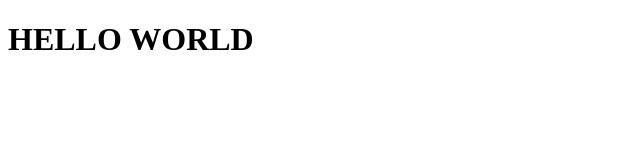
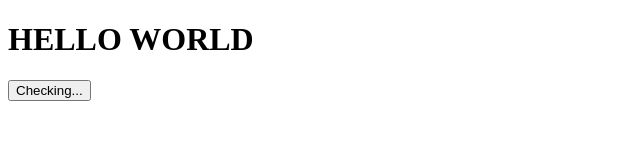
Before and after one commit to 472pis/oauth_test, a plain HTML site: page index.html in a window 1280 px wide. Shown: the whole page, without its empty margins (0-640 px from the left). Drawn offline with Linux system fonts and the light colour scheme.

Commit message:
Update index.html

```diff
--- a/index.html
+++ b/index.html
@@ -6,23 +6,47 @@
     <title>OAUTH TEST PAGE</title>
 </head>
 <script>
+    function checkLoginStatus(){
+        var loginBtn = document.querySelector("#loginBtn");
+          if(GoogleAuth.isSignedIn.get()){
+              console.log('login');
+              loginBtn.value = 'Logout';
+          }else{
+              console.log('logout');
+              loginBtn.value = 'Login';
+          }
+    }
     function init() {
   gapi.load('auth2', function() {
     /* Ready. Make a call to gapi.auth2.init or some other API */
-      var GoogleAuth = gapi.auth2.init({
+      window.GoogleAuth = gapi.auth2.init({
           client_id: '473213626983-s9u3clunkeajs8g09b4ucp9corp0538b.apps.googleusercontent.com'
-      })
+      });
+      GoogleAuth.then(function(){
+          console.log('success');
+          checkLoginStatus();
 
-      GoogleAuth.then(function(){
-          console.log('success')
       },function(){
           console.log('fail')
       });
   });
 }
+
 </script>
 <body>
     <h1>HELLO WORLD</h1>
+    <input type="button" id = "loginBtn" value="Checking..." onclick = "
+    if(this.value === 'Login'){//로그인 되지 않은 상태
+        GoogleAuth.signIn().then(function(){
+            console.log('signin()');
+            checkLoginStatus();
+        });
+    } else {
+        GoogleAuth.signOut().then(function(){
+            console.log('signout()');
+            checkLoginStatus();
+        });
+    }">
     <script src="https://apis.google.com/js/platform.js?onload=init" async defer></script>
 </body>
 </html>
```
